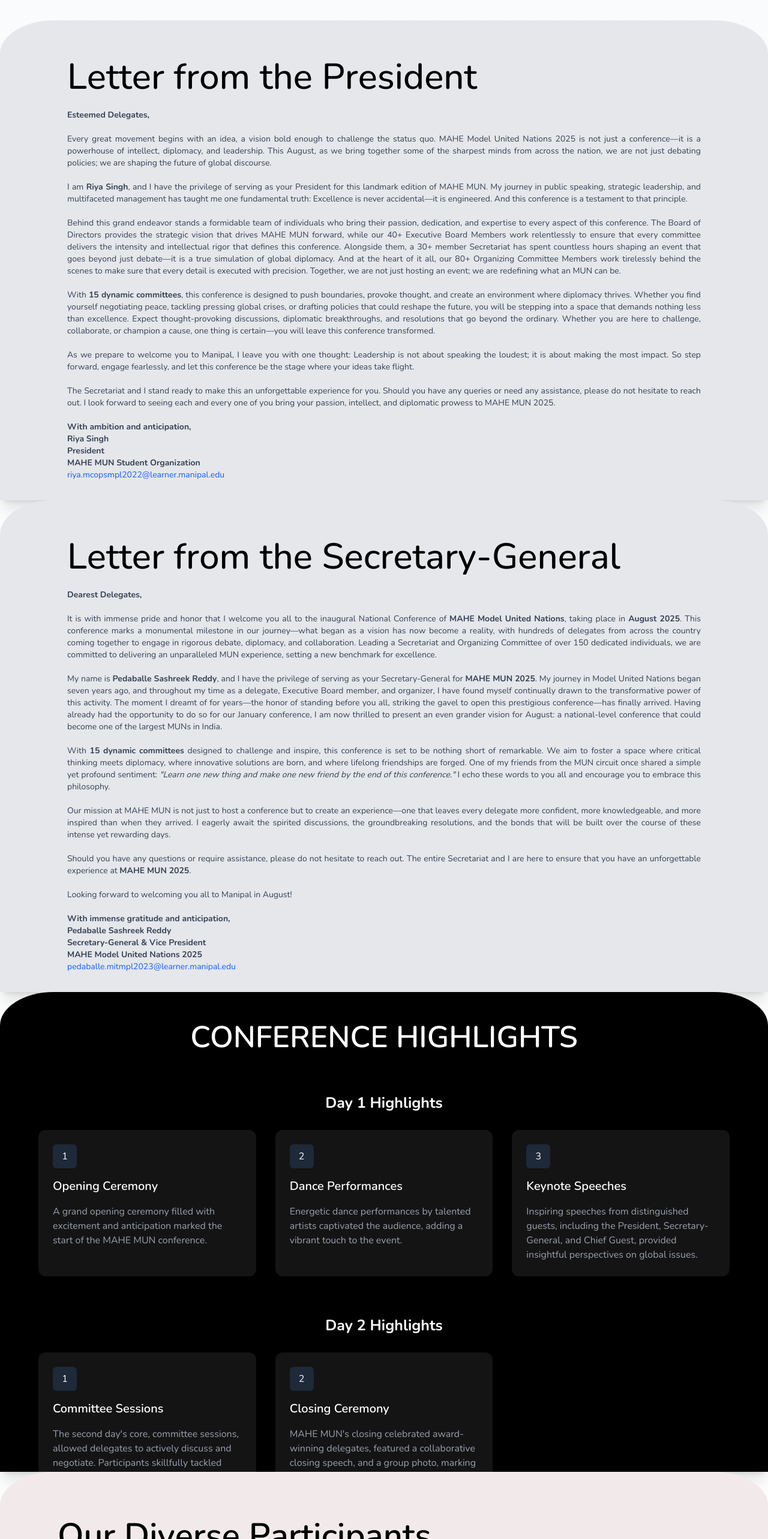
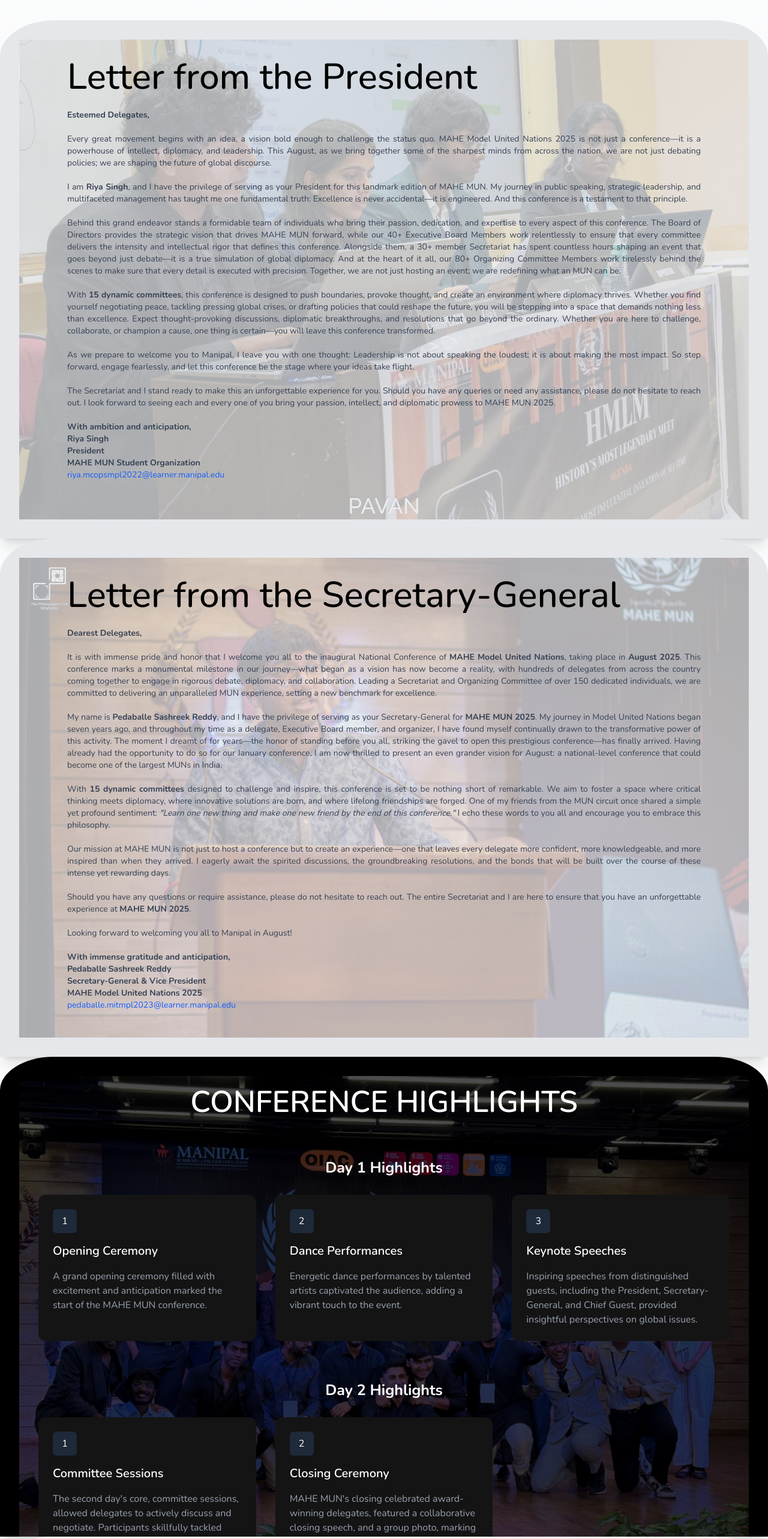
Before and after one commit to Mohak-Singhal/Mahe-Mun-2025-Website, a React (Vite) app: page / in a window 1280 px wide. Shown: the part 1566-4132 px from the top of the page at 60% size. Built offline with nearby package versions, Linux system fonts and the light colour scheme.

Commit message:
Background changes in conference and letter page

```diff
--- a/src/components/ConferenceHighlights.jsx
+++ b/src/components/ConferenceHighlights.jsx
@@ -49,31 +49,34 @@ const highlights = [
 
 const ConferenceHighlights = () => {
   return (
-    <div className="bg-black text-white min-h-screen flex flex-col items-center py-4 px-6">
+    <div className="relative min-h-screen">
+      {/* Background Image */}
+      <div
+        className="absolute inset-0 bg-[url('/mun1.jpg')] bg-cover bg-center opacity-60"
+        // Replace '/path/to/your-image.jpg' with the correct path to your image.
+      ></div>
 
-
-
-      {/* <WavyText
-        text="CONFERENCE HIGHLIGHTS"
-
-        className="text-xl sm:text-[50px] text-left font-semibold leading-[1.1] text-white"
-      /> */}
-      <div className="text-xl sm:text-[50px] text-left font-semibold leading-[1.1] text-white">CONFERENCE HIGHLIGHTS</div>
-
+      {/* Main Content */}
+      <div className="relative z-10 bg-black/50 text-white flex flex-col items-center py-4 px-6">
+        {/* Header */}
+        <div className="text-xl sm:text-[50px] text-left font-semibold leading-[1.1] text-white">
+          CONFERENCE HIGHLIGHTS
+        </div>
 
         {/* Day Highlights */}
         {highlights.map((dayHighlight) => (
           <div key={dayHighlight.day} className="max-w-6xl w-full">
             <h2 className="text-5xl font-bold mb-8">{dayHighlight.day} Highlights</h2>
-
             <div className="grid grid-cols-1 md:grid-cols-3 gap-8">
               {dayHighlight.events.map((event) => (
-              <div key={event.id} className="bg-[#141414] p-6 rounded-xl flex flex-col items-start">
+                <div
+                  key={event.id}
+                  className="bg-[#141414] p-6 rounded-xl flex flex-col items-start"
+                >
                   {/* Number in square */}
                   <div className="flex items-center justify-center bg-gray-800 text-white rounded-md w-10 h-10 mb-4">
                     {event.id}
                   </div>
-
                   {/* Title and description */}
                   <div className="mb-4">
                     <h3 className="text-xl font-semibold">{event.title}</h3>
@@ -84,13 +87,7 @@ const ConferenceHighlights = () => {
             </div>
           </div>
         ))}
-
-      {/* Bottom Button
-      <div className="mt-12">
-        <button className="bg-[#141414] text-white text-sm px-6 py-3 rounded-full font-semibold border border-gray-500 hover:scale-105 transition">
-          Save your precious time for finding a solution. <br /> Contact us now
-        </button>
-      </div> */}
+      </div>
     </div>
   );
 };
--- a/src/components/Footer.jsx
+++ b/src/components/Footer.jsx
@@ -37,6 +37,9 @@ const Footer = () => {
                   </li>
                   <li>
                     <Link to="/news">News Letter</Link>
+                  </li>
+                  <li>
+                    <Link to="/august-conference">August Conference</Link>
                   </li>
                 </ul>
               </div>
--- a/src/pages/Home.jsx
+++ b/src/pages/Home.jsx
@@ -6,18 +6,24 @@ import ConferenceHighlights from "../components/ConferenceHighlights";
 import HomeScreen from "../components/HomeScreen";
 import Footer from "../components/Footer";
 import { WavyText } from "../components/textanimation";
-
-
 // ✅ LetterSection Component
 const LetterSectionGenSec = () => (
-  <div className=" px-6 md:px-12  w-full max-w-6xl mx-auto">
+  <div className="relative min-h-screen">
+    {/* Background Image */}
+    <div
+      className="absolute inset-0 bg-[url('/gensec.jpg')] bg-cover  opacity-25"
+    ></div>
+
+    {/* Main Content */}
+    <div className="relative z-10 px-6 md:px-12 w-full max-w-6xl mx-auto">
       {/* Title */}
-    <WavyText className="mt-8 text-xl sm:text-4xl md:text-6xl lg:text-[60px] font-medium text-center md:text-left"
+      <WavyText
+        className="mt-8 text-xl sm:text-4xl md:text-6xl lg:text-[60px] font-medium text-center md:text-left"
         text="Letter from the Secretary-General"
       />
 
       {/* Letter Content */}
-    <p className="mt-6 text-gray-700 text-sm   text-justify">
+      <p className="mt-6 text-gray-700 text-sm text-justify">
         <strong>Dearest Delegates,</strong>
         <br />
         <br />
@@ -91,17 +97,27 @@ const LetterSectionGenSec = () => (
         </a>
       </p>
     </div>
+  </div>
 );
 
+
 const LetterSection = () => (
-  <div className="px-6 md:px-12   w-full max-w-6xl mx-auto">
+  <div className="relative min-h-screen">
+    {/* Background Image */}
+    <div
+      className="absolute inset-0 bg-[url('/mun3.jpg')] bg-cover bg-center opacity-25"
+    ></div>
+
+    {/* Main Content */}
+    <div className="relative z-10 px-6 md:px-12 w-full max-w-6xl mx-auto">
       {/* Title */}
-    <WavyText className="mt-8 text-[22px]  sm:text-4xl md:text-6xl lg:text-[60px] font-medium text-center md:text-left"
+      <WavyText
+        className="mt-8 text-[22px] sm:text-4xl md:text-6xl lg:text-[60px] font-medium text-center md:text-left"
         text="Letter from the President"
       />
 
       {/* Letter Content */}
-    <p className="mt-6 text-gray-700 text-sm  text-justify">
+      <p className="mt-6 text-gray-700 text-sm text-justify">
         <strong>Esteemed Delegates,</strong>
         <br />
         <br />
@@ -139,7 +155,9 @@ const LetterSection = () => (
         </a>
       </p>
     </div>
+  </div>
 );
+
 
 // export default LetterSection;
 
```
Also changed, not shown: public/gensec.jpg (added). Lines whose indentation alone changed are shown as unchanged.
